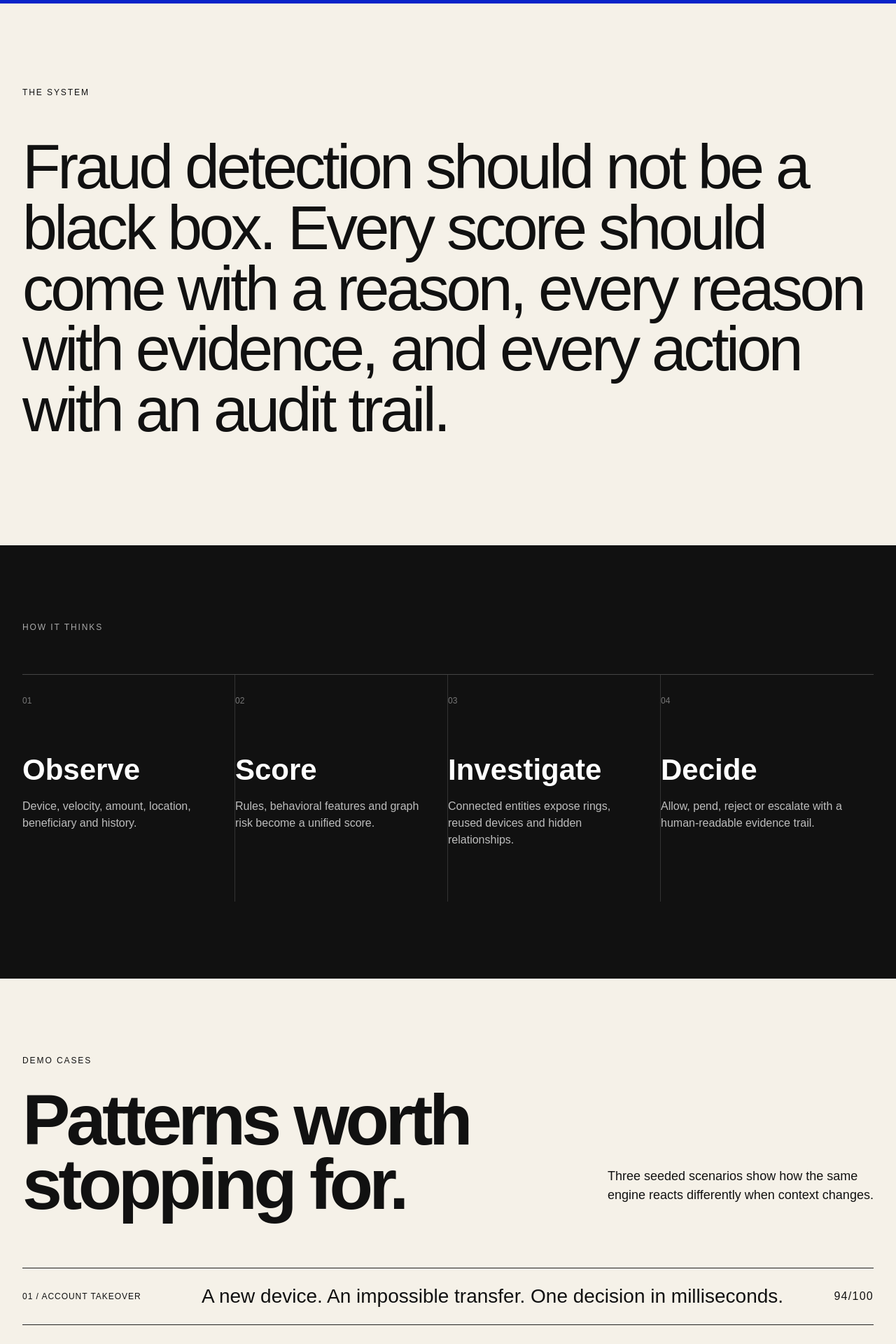
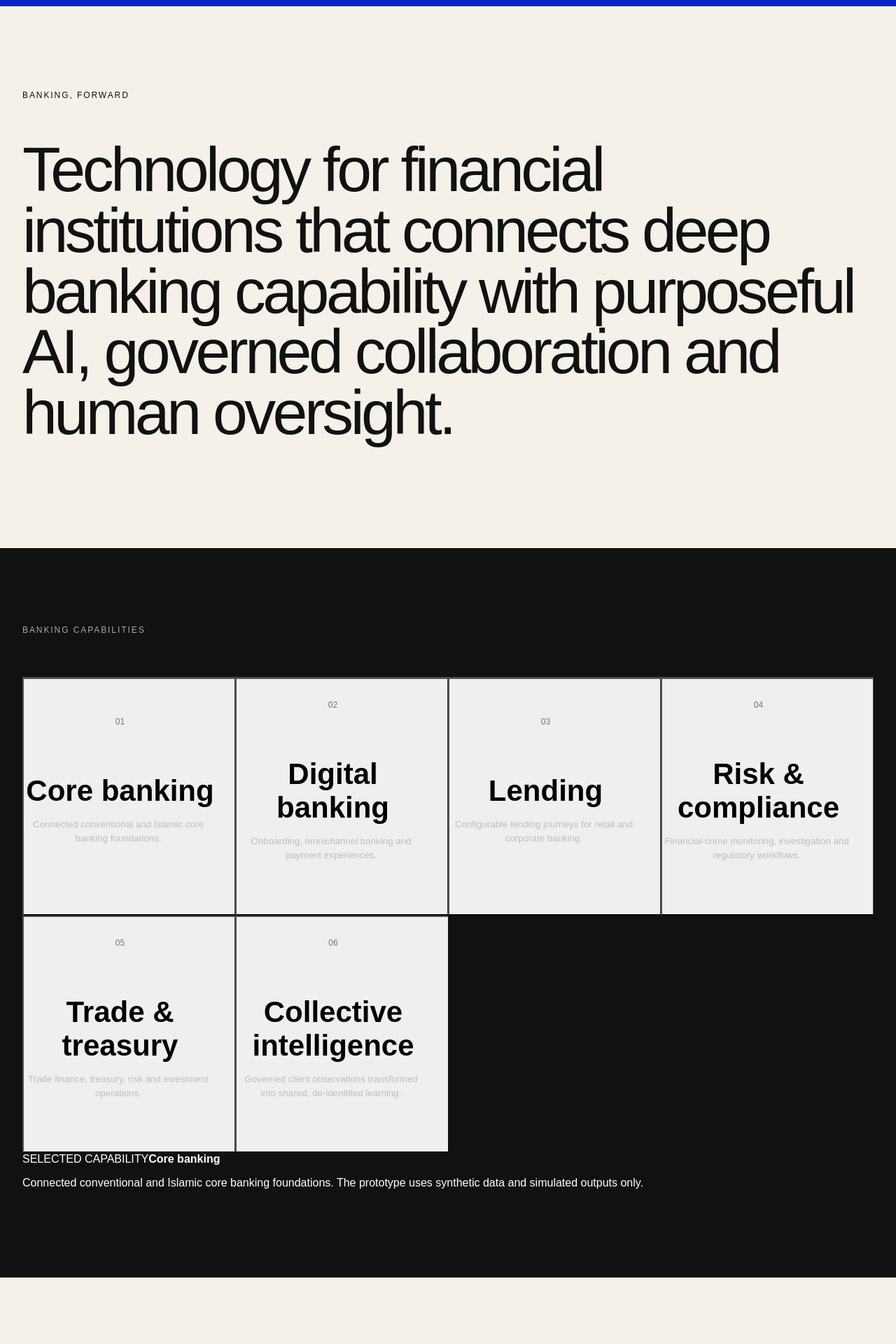
Before and after one commit to tejas-gk/fraud-investigator, a Next.js app in the folder web/: page / in a window 1280 px wide. Shown: the part 860-2780 px from the top of the page at 70% size. Built offline with nearby package versions, Linux system fonts and the light colour scheme.

Commit message:
Transform frontend into Azentio AI banking collaboration portal

```diff
--- a/web/app/page.tsx
+++ b/web/app/page.tsx
@@ -3,226 +3,95 @@
 import { useMemo, useState } from "react";
 import "./styles.css";
 
-const scenarios = [
-  {
-    id: "account-takeover",
-    eyebrow: "01 / ACCOUNT TAKEOVER",
-    title: "A new device. An impossible transfer. One decision in milliseconds.",
-    score: 94,
-    decision: "PEND",
-    type: "Possible account takeover",
-    amount: "₹85,000",
-    account: "ACC-9281",
-    device: "DEVICE-NEW-881",
-    beneficiary: "BEN-774",
-    evidence: [
-      "New device fingerprint",
-      "18.4× normal transaction amount",
-      "7 transactions in 10 minutes",
-      "First-time beneficiary",
-      "Location inconsistent with customer history",
-    ],
-  },
-  {
-    id: "fraud-ring",
-    eyebrow: "02 / NETWORK FRAUD",
-    title: "Four accounts. One device. One beneficiary. A pattern hiding in plain sight.",
-    score: 97,
-    decision: "REJECT",
-    type: "Fraud ring detected",
-    amount: "₹2.4L",
-    account: "ACC-551",
-    device: "DEVICE-77",
-    beneficiary: "BEN-900",
-    evidence: [
-      "Shared device across 4 accounts",
-      "Shared IP across flagged transactions",
-      "Beneficiary connected to 5 risky accounts",
-      "Burst transfer pattern",
-      "Graph risk above critical threshold",
-    ],
-  },
-  {
-    id: "false-positive",
-    eyebrow: "03 / HUMAN REVIEW",
-    title: "High value does not always mean high risk. Context keeps good customers moving.",
-    score: 52,
-    decision: "REVIEW",
-    type: "Explainable anomaly",
-    amount: "₹70,000",
-    account: "ACC-204",
-    device: "DEVICE-204-A",
-    beneficiary: "BEN-014",
-    evidence: [
-      "Known device",
-      "Known beneficiary",
-      "Historically similar transfer",
-      "Amount above baseline",
-      "Manual review recommended",
-    ],
-  },
+type Role = "Public" | "Employee" | "Client" | "Moderator";
+
+const offerings = [
+  ["01", "Core banking", "Connected conventional and Islamic core banking foundations."],
+  ["02", "Digital banking", "Onboarding, omnichannel banking and payment experiences."],
+  ["03", "Lending", "Configurable lending journeys for retail and corporate banking."],
+  ["04", "Risk & compliance", "Financial-crime monitoring, investigation and regulatory workflows."],
+  ["05", "Trade & treasury", "Trade finance, treasury, risk and investment operations."],
+  ["06", "Collective intelligence", "Governed client observations transformed into shared, de-identified learning."],
+];
+
+const observations = [
+  { title: "Seasonality context in SME analysis", meta: "Lending · South Asia · 3 organisations", status: "Approved", body: "Seasonal cash-flow patterns can produce inconsistent interpretations when comparison periods are not made explicit." },
+  { title: "More context needed in transaction alerts", meta: "Risk & compliance · MEA · 4 organisations", status: "Approved", body: "Investigators benefit when alerts surface behavioural history and connected entities alongside rule triggers." },
+  { title: "Faster digital onboarding hand-offs", meta: "Digital banking · APAC · 3 organisations", status: "Approved", body: "Clients report friction when identity checks require a manual hand-off without a clear progress state." },
+];
+
+const experiments = [
+  { title: "Financial Analysis Intelligence", owner: "Banking AI Lab", status: "Under review", desc: "Seasonality-aware comparison explanations using synthetic SME statements." },
+  { title: "AMLOCK Investigation Copilot", owner: "Risk & Compliance", status: "In progress", desc: "Evidence-first summaries for synthetic transaction-monitoring cases." },
+  { title: "Digital Onboarding Assistant", owner: "Digital Banking", status: "Proposed", desc: "Guided synthetic onboarding with transparent validation and escalation." },
 ];
 
 export default function Home() {
-  const [active, setActive] = useState(0);
-  const caseData = useMemo(() => scenarios[active], [active]);
+  const [role, setRole] = useState<Role>("Public");
+  const [activeOffering, setActiveOffering] = useState(0);
+  const [draft, setDraft] = useState("");
+  const [share, setShare] = useState("Private to me");
+  const [submitted, setSubmitted] = useState(false);
+  const offering = useMemo(() => offerings[activeOffering], [activeOffering]);
 
   return (
     <main className="site-shell">
       <header className="nav-wrap">
-        <a href="#top" className="brand" aria-label="Fraud Investigator home">
-          <span className="brand-mark">FI</span>
-          <span>Fraud Investigator</span>
-        </a>
-        <nav>
-          <a href="#system">System</a>
-          <a href="#cases">Cases</a>
-          <a href="#investigate">Investigate</a>
-          <a href="http://localhost:8000/docs" target="_blank">API ↗</a>
-        </nav>
+        <a href="#top" className="brand"><span className="brand-word">azentio</span><span className="brand-dot">.ai</span></a>
+        <nav><a href="#solutions">Banking</a><a href="#learning">Collective learning</a><a href="#portal">Portal</a><a href="#aira">AIRA</a></nav>
+        <div className="role-switcher">
+          <span>VIEW AS</span>
+          <select value={role} onChange={(e) => setRole(e.target.value as Role)}>{["Public","Employee","Client","Moderator"].map(r => <option key={r}>{r}</option>)}</select>
+        </div>
       </header>
 
       <section id="top" className="hero-section">
-        <div className="hero-grid" />
-        <div className="hero-orb hero-orb-a" />
-        <div className="hero-orb hero-orb-b" />
-
+        <div className="hero-grid"/><div className="hero-orb hero-orb-a"/><div className="hero-orb hero-orb-b"/>
         <div className="hero-copy">
-          <p className="kicker">REAL-TIME FRAUD INTELLIGENCE / 2026</p>
-          <h1>
-            Catch fraud
-            <span>before money moves.</span>
-          </h1>
+          <p className="kicker">AZENTIO.AI / BANKING INTELLIGENCE / 2026</p>
+          <h1>Build intelligence.<span>Create shared value.</span></h1>
           <div className="hero-bottom">
-            <p>
-              A risk engine that combines behavioral signals, rules, network intelligence and explainable investigation evidence into one decision surface.
-            </p>
-            <a href="#investigate" className="round-cta" aria-label="Explore investigation demo">
-              <span>Explore</span>
-              <strong>↓</strong>
-            </a>
+            <p>An enterprise AI experience for banking: discover Azentio capabilities, explore governed sandboxes and turn market observations into collective learning without exposing private client information.</p>
+            <a href="#portal" className="round-cta"><span>Enter</span><strong>↓</strong></a>
           </div>
         </div>
-
-        <div className="ticker" aria-hidden="true">
-          <div>ALLOW · PEND · REJECT · INVESTIGATE · EXPLAIN · ALLOW · PEND · REJECT · INVESTIGATE · EXPLAIN ·</div>
-        </div>
+        <div className="ticker"><div>CORE BANKING · DIGITAL · LENDING · RISK & COMPLIANCE · TRADE FINANCE · TREASURY · COLLECTIVE LEARNING ·</div></div>
       </section>
 
-      <section id="system" className="statement-section">
-        <div className="section-label">THE SYSTEM</div>
-        <p className="statement">
-          Fraud detection should not be a black box. Every score should come with a reason, every reason with evidence, and every action with an audit trail.
-        </p>
+      <section className="statement-section">
+        <div className="section-label">BANKING, FORWARD</div>
+        <p className="statement">Technology for financial institutions that connects deep banking capability with purposeful AI, governed collaboration and human oversight.</p>
       </section>
 
-      <section className="pipeline-section">
-        <div className="section-label light">HOW IT THINKS</div>
-        <div className="pipeline-row">
-          {[
-            ["01", "Observe", "Device, velocity, amount, location, beneficiary and history."],
-            ["02", "Score", "Rules, behavioral features and graph risk become a unified score."],
-            ["03", "Investigate", "Connected entities expose rings, reused devices and hidden relationships."],
-            ["04", "Decide", "Allow, pend, reject or escalate with a human-readable evidence trail."],
-          ].map(([num, title, body]) => (
-            <article className="pipeline-card" key={num}>
-              <div className="pipeline-num">{num}</div>
-              <h2>{title}</h2>
-              <p>{body}</p>
-            </article>
-          ))}
+      <section id="solutions" className="pipeline-section">
+        <div className="section-label light">BANKING CAPABILITIES</div>
+        <div className="pipeline-row offering-grid">
+          {offerings.map((item, i) => <button key={item[0]} onClick={() => setActiveOffering(i)} className={`pipeline-card offering-card ${i===activeOffering?"selected":""}`}><div className="pipeline-num">{item[0]}</div><h2>{item[1]}</h2><p>{item[2]}</p></button>)}
         </div>
+        <div className="feature-callout"><span>SELECTED CAPABILITY</span><strong>{offering[1]}</strong><p>{offering[2]} The prototype uses synthetic data and simulated outputs only.</p></div>
       </section>
 
-      <section id="cases" className="cases-section">
-        <div className="case-heading-row">
-          <div>
-            <div className="section-label">DEMO CASES</div>
-            <h2>Patterns worth stopping for.</h2>
-          </div>
-          <p>Three seeded scenarios show how the same engine reacts differently when context changes.</p>
-        </div>
-
-        <div className="case-list">
-          {scenarios.map((scenario, index) => (
-            <button
-              key={scenario.id}
-              className={`case-row ${active === index ? "active" : ""}`}
-              onClick={() => setActive(index)}
-            >
-              <span>{scenario.eyebrow}</span>
-              <strong>{scenario.title}</strong>
-              <span className="case-score">{scenario.score}/100</span>
-            </button>
-          ))}
-        </div>
+      <section id="learning" className="cases-section">
+        <div className="case-heading-row"><div><div className="section-label">COLLECTIVE LEARNING</div><h2>Learn together. Share safely.</h2></div><p>Approved, de-identified observations become searchable evidence for authorised participants. Private drafts remain private.</p></div>
+        <div className="insight-grid">{observations.map((x,i)=><article className="insight-card" key={x.title}><span>0{i+1} / {x.status.toUpperCase()}</span><h3>{x.title}</h3><p>{x.body}</p><small>{x.meta}</small></article>)}</div>
       </section>
 
-      <section id="investigate" className="investigation-section">
-        <div className="investigation-header">
-          <div>
-            <div className="section-label light">LIVE INVESTIGATION</div>
-            <h2>{caseData.type}</h2>
-          </div>
-          <div className={`decision decision-${caseData.decision.toLowerCase()}`}>
-            {caseData.decision}
-          </div>
-        </div>
-
-        <div className="investigation-grid">
-          <div className="risk-panel">
-            <div className="risk-topline">
-              <span>RISK SCORE</span>
-              <span>CASE / {caseData.id.toUpperCase()}</span>
-            </div>
-            <div className="risk-score">{caseData.score}<small>/100</small></div>
-            <div className="risk-meter"><span style={{ width: `${caseData.score}%` }} /></div>
-            <p>{caseData.title}</p>
-          </div>
-
-          <div className="facts-panel">
-            <div className="fact"><span>AMOUNT</span><strong>{caseData.amount}</strong></div>
-            <div className="fact"><span>ACCOUNT</span><strong>{caseData.account}</strong></div>
-            <div className="fact"><span>DEVICE</span><strong>{caseData.device}</strong></div>
-            <div className="fact"><span>BENEFICIARY</span><strong>{caseData.beneficiary}</strong></div>
-          </div>
-
-          <div className="network-panel">
-            <div className="network-canvas">
-              <div className="node node-account">ACCOUNT</div>
-              <div className="node node-device">DEVICE</div>
-              <div className="node node-ip">IP</div>
-              <div className="node node-beneficiary">BENEFICIARY</div>
-              <svg viewBox="0 0 100 100" preserveAspectRatio="none" aria-hidden="true">
-                <line x1="26" y1="50" x2="50" y2="24" />
-                <line x1="26" y1="50" x2="53" y2="76" />
-                <line x1="50" y1="24" x2="78" y2="51" />
-                <line x1="53" y1="76" x2="78" y2="51" />
-              </svg>
-            </div>
-            <p>Entity graph connects accounts, devices, IPs and beneficiaries so suspicious reuse becomes visible.</p>
-          </div>
-
-          <div className="evidence-panel">
-            <div className="evidence-title">EVIDENCE</div>
-            {caseData.evidence.map((item, index) => (
-              <div className="evidence-item" key={item}>
-                <span>{String(index + 1).padStart(2, "0")}</span>
-                <p>{item}</p>
-              </div>
-            ))}
-          </div>
-        </div>
+      <section id="portal" className="portal-section">
+        <div className="portal-head"><div><div className="section-label light">SECURE COLLABORATION PORTAL</div><h2>{role} experience</h2></div><div className="identity-pill"><i/> Demo identity · {role}</div></div>
+        {role === "Public" && <div className="role-panel"><div className="role-copy"><span>PUBLIC DISCOVERY</span><h3>Explore products, insights and approved media.</h3><p>Public visitors can discover Azentio banking capabilities, request a demo and register interest without access to private workspaces or internal content.</p></div><div className="permission-card"><b>Available</b><p>Product catalogue</p><p>Approved insights</p><p>Demo enquiry</p><p>Events</p></div></div>}
+        {role === "Employee" && <div className="experiment-grid">{experiments.map(x=><article className="experiment" key={x.title}><span>{x.status}</span><h3>{x.title}</h3><p>{x.desc}</p><small>{x.owner}</small></article>)}</div>}
+        {role === "Client" && <div className="client-grid"><div className="workspace-card"><span>ACTIVE WORKSPACE</span><h3>Northstar Bank · Sandbox</h3><p>Entitled demos: Digital Banking, Lending, Risk & Compliance</p><div className="mini-stats"><b>3<small>Entitlements</small></b><b>2<small>Observations</small></b><b>1<small>Idea update</small></b></div></div><div className="permission-card"><b>Workspace controls</b><p>Tenant-isolated demo runs</p><p>Private contribution tracking</p><p>Approved shared learning</p><p>Invitation-only briefings</p></div></div>}
+        {role === "Moderator" && <div className="moderation-card"><div><span>REVIEW QUEUE / 03</span><h3>Seasonal SME cash-flow treatment</h3><p>Proposed shared copy has been de-identified. Review evidence quality and audience before publication.</p></div><div className="moderation-actions"><button>Request clarification</button><button>Reject</button><button className="primary">Publish approved copy</button></div></div>}
       </section>
 
-      <section className="closing-section">
-        <p>FROM TRANSACTION</p>
-        <h2>to evidence.<br />to action.</h2>
-        <div className="closing-foot">
-          <span>Fraud Investigator / Hackathon Prototype</span>
-          <a href="https://github.com/tejas-gk/fraud-investigator" target="_blank">View source ↗</a>
-        </div>
+      <section className="contribution-section">
+        <div className="contribution-copy"><div className="section-label">OBSERVATION CAPTURE</div><h2>Private first.<br/>Shared by choice.</h2><p>Do not enter customer identities, account numbers, transaction-level data, credentials or confidential contractual information. This hackathon experience uses synthetic information only.</p></div>
+        <div className="contribution-form"><label>Market observation<textarea value={draft} onChange={e=>{setDraft(e.target.value);setSubmitted(false)}} placeholder="Example: We are seeing seasonal SME cash flow create inconsistent comparison outcomes..."/></label><label>Who can see this version?<select value={share} onChange={e=>setShare(e.target.value)}><option>Private to me</option><option>My organisation</option><option>Propose for learning community</option></select></label><button onClick={()=>setSubmitted(Boolean(draft.trim()))}>Save {share === "Private to me" ? "private draft" : "observation"}</button>{submitted && <p className="success-note">Saved as {share.toLowerCase()}. Shared publication still requires moderation.</p>}</div>
       </section>
+
+      <section id="aira" className="aira-section"><div className="aira-mark">AIRA</div><div><span>AI-ASSISTED SYNTHESIS</span><h2>Answers grounded in permitted evidence.</h2><p>AIRA summarises authorised, approved contributions with evidence references. Retrieval and synthesis do not automatically retrain a model, and withdrawn shared material is excluded from future retrieval.</p><div className="aira-answer"><small>DEMO QUERY</small><b>What are clients observing about SME seasonality?</b><p>Three synthetic organisations report that seasonal cash-flow context can affect comparison consistency. The sample is small; treat this as an emerging theme, not proof of market prevalence.</p><em>Evidence · 3 approved contributions · Synthetic demo</em></div></div></section>
+
+      <section className="closing-section"><p>PUBLIC DISCOVERY · EMPLOYEE INNOVATION · CLIENT COLLABORATION</p><h2>intelligence,<br/>governed.</h2><div className="closing-foot"><span>azentio.ai / Hackathon prototype / Dummy backend</span><a href="https://www.azentio.com/" target="_blank">Azentio ↗</a></div></section>
     </main>
   );
 }
```
